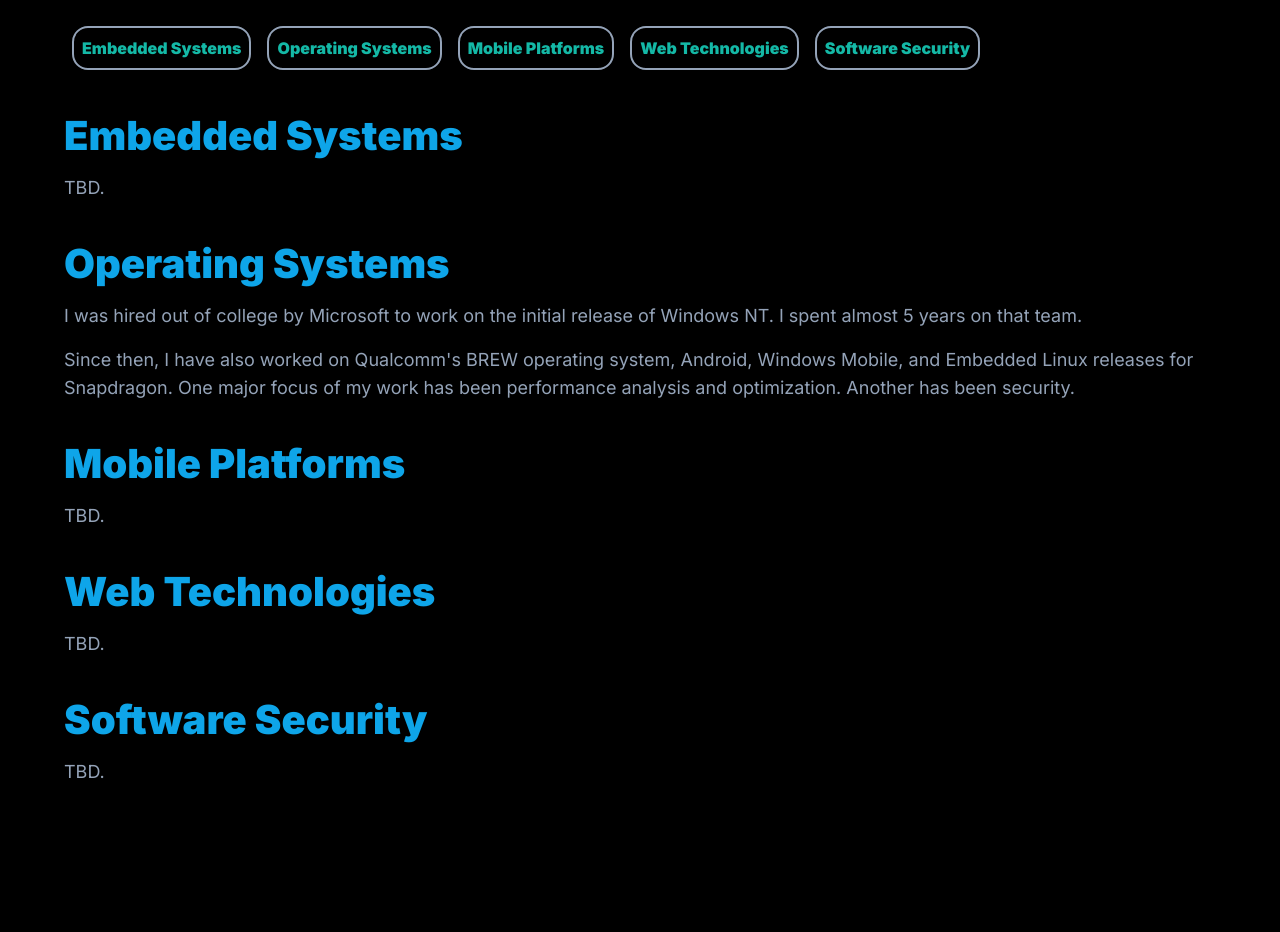
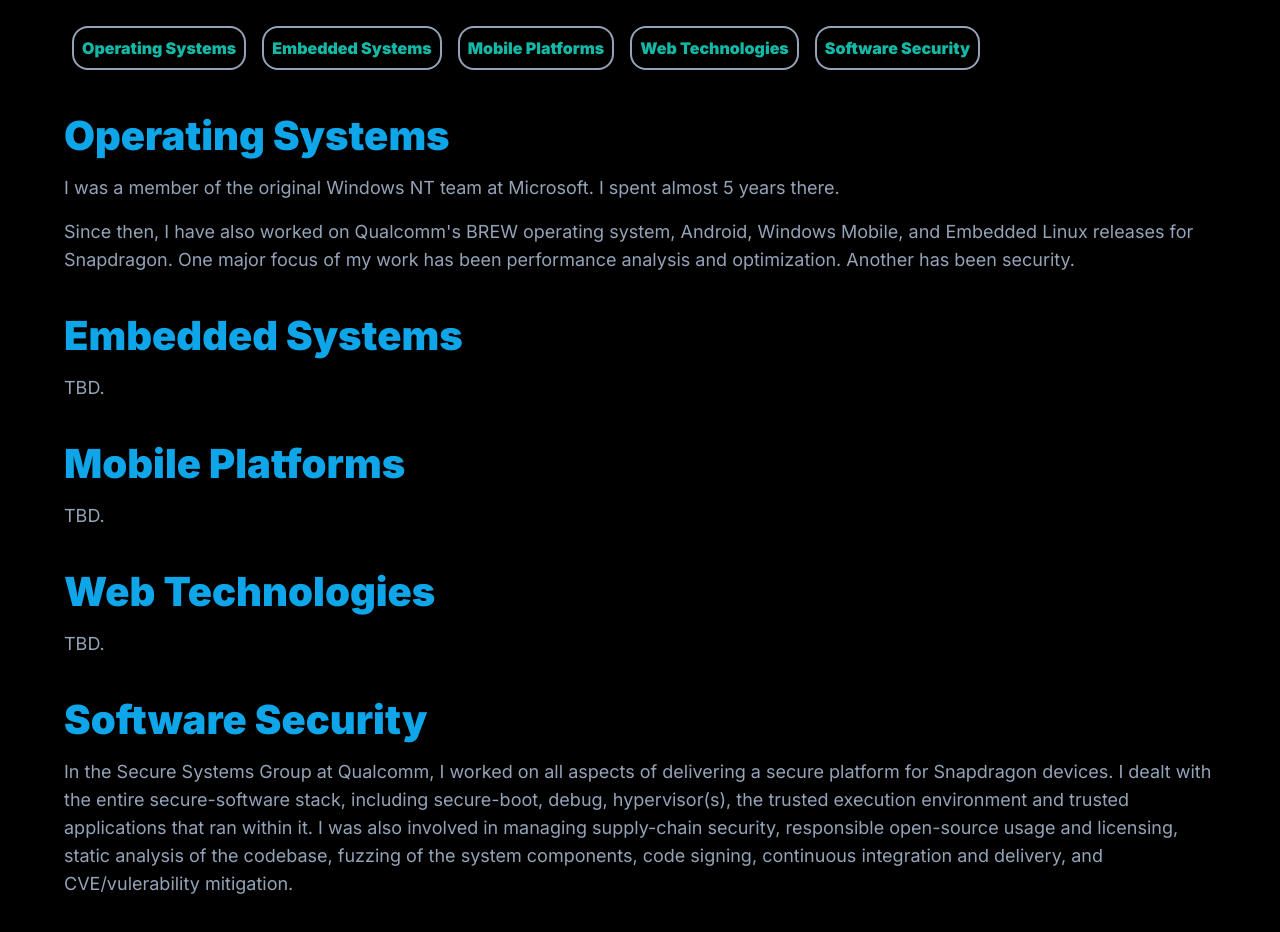
Before and after one commit to veryoddthomas/about, a Next.js app: page /domains in a window 1280 px wide. Shown: the part 220-1152 px from the top of the page. Built offline with nearby package versions, Linux system fonts and the light colour scheme.

Commit message:
Add information for some domains

```diff
--- a/app/data/domains.js
+++ b/app/data/domains.js
@@ -8,6 +8,23 @@ import {
 
 const domains = [
     {
+        title: "Operating Systems",
+        label: "OS",
+        id: "operating-systems",
+        icon: os,
+        desc: [
+            `
+I was a member of the original Windows NT team at Microsoft.  I spent
+almost 5 years there.
+            `, `
+Since then, I have also worked on Qualcomm's BREW
+operating system, Android, Windows Mobile, and Embedded Linux
+releases for Snapdragon.  One major focus of my work has been performance
+analysis and optimization.  Another has been security.
+            `,
+        ],
+    },
+    {
         title: "Embedded Systems",
         label: "Firmware",
         id: "embedded-systems",
@@ -15,24 +32,6 @@ const domains = [
         desc: [
             `
 TBD.
-            `,
-        ],
-    },
-    {
-        title: "Operating Systems",
-        label: "OS",
-        id: "operating-systems",
-        icon: os,
-        desc: [
-            `
-I was hired out of college by Microsoft to work on the initial release
-of Windows NT.  I spent almost 5 years
-on that team.
-            `, `
-Since then, I have also worked on Qualcomm's BREW
-operating system, Android, Windows Mobile, and Embedded Linux
-releases for Snapdragon.  One major focus of my work has been performance
-analysis and optimization.  Another has been security.
             `,
         ],
     },
@@ -65,7 +64,13 @@ TBD.
         icon: lock,  // shield
         desc: [
             `
-TBD.
+In the Secure Systems Group at Qualcomm, I worked on all aspects of delivering
+a secure platform for Snapdragon devices.  I dealt with the entire secure-software
+stack, including secure-boot, debug, hypervisor(s), the trusted
+execution environment and trusted applications that ran within it. I was also
+involved in managing supply-chain security, responsible open-source usage and
+licensing, static analysis of the codebase, fuzzing of the system components,
+code signing, continuous integration and delivery, and CVE/vulerability mitigation.
             `,
 
             //             `, `
```
